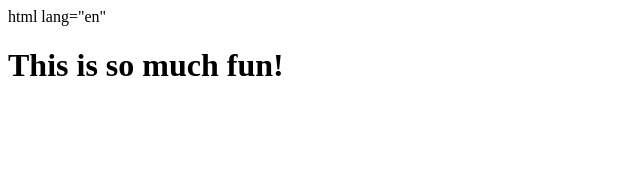
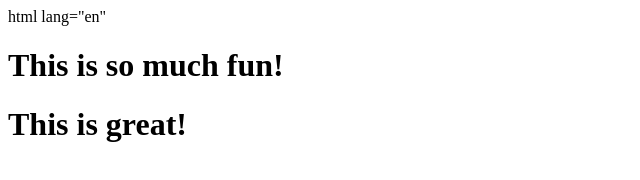
Before and after one commit to tarakp/TestGit, a plain HTML site: page Index.html in a window 1280 px wide. Shown: the whole page, without its empty margins (0-640 px from the left). Drawn offline with Linux system fonts and the light colour scheme.

Commit message:
Added a second Header

```diff
--- a/Index.html
+++ b/Index.html
@@ -9,5 +9,6 @@ html lang="en"
 </head>
 <body>
     <h1>This is so much fun!</h1>
+    <h1>This is great!</h1>
 </body>
 </html>
```
